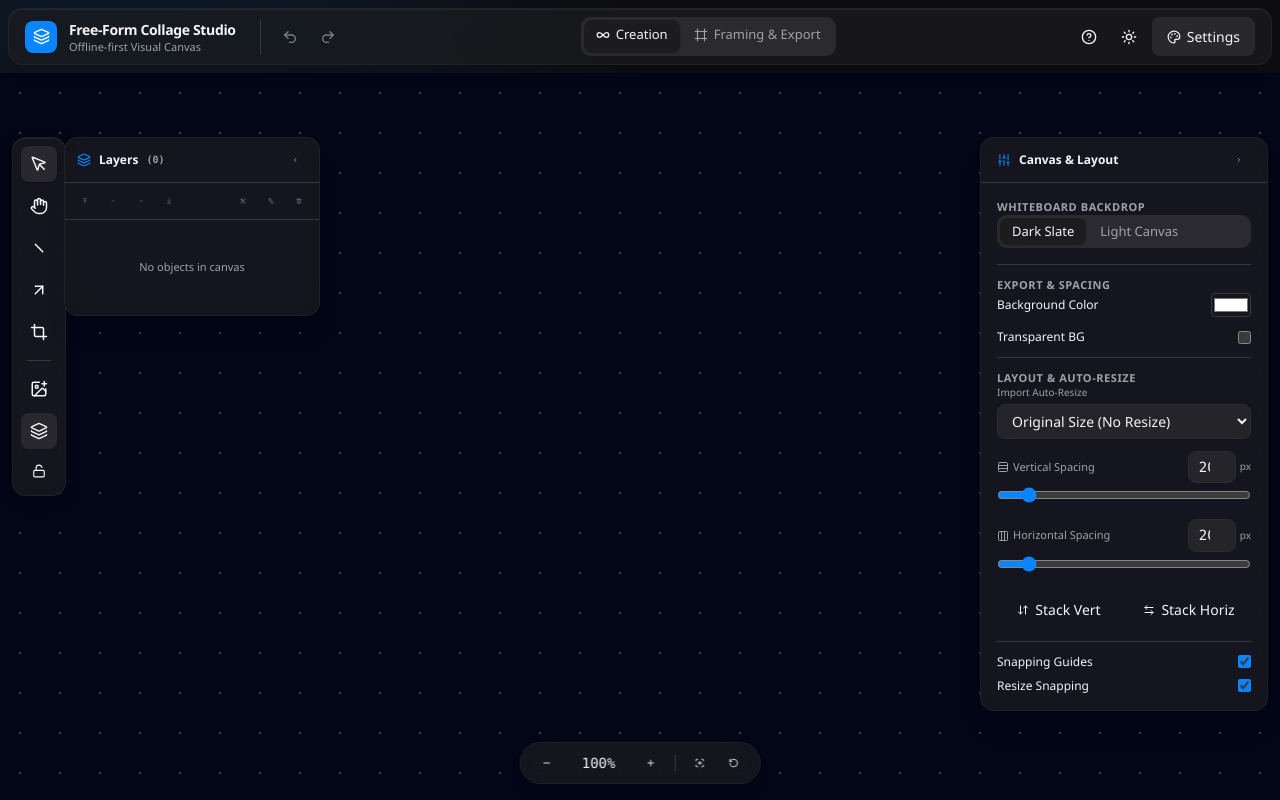
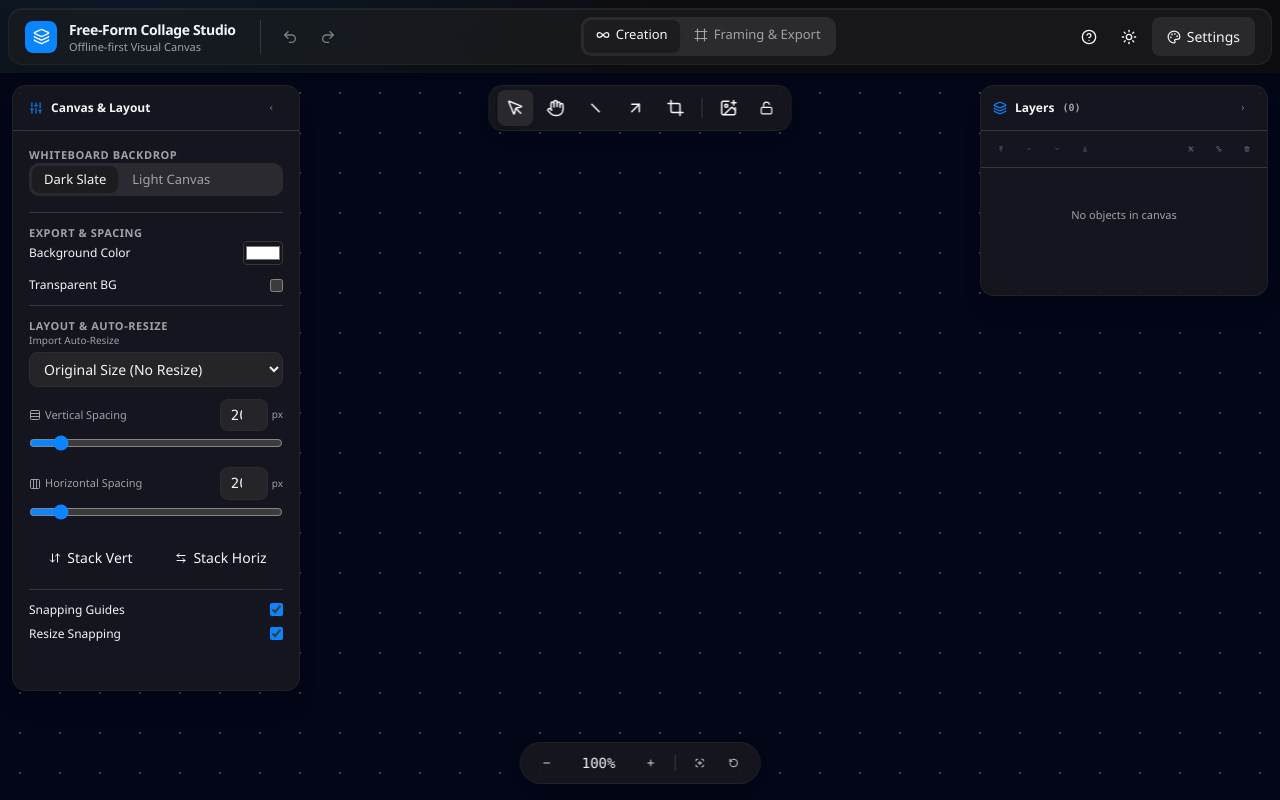
Before and after one commit to AshleyChrisanthus/free-form-collage-studio, a React (Vite) app: page / in a window 1280 px wide. Built offline with nearby package versions, Linux system fonts and the light colour scheme.

Commit message:
feat(ui): horizontal top tool ribbon, swap layers/inspector positions, and fix inspector flex scrolling

```diff
--- a/src/App.tsx
+++ b/src/App.tsx
@@ -39,19 +39,19 @@ export default function App() {
 
       {/* Main Studio Workspace Stage */}
       <main className="relative flex flex-1 overflow-hidden">
-        {/* Left Tool Rail */}
+        {/* Canvas & Layout / Properties Inspector (Left Panel) */}
+        <Inspector />
+
+        {/* Top Horizontal Tool Ribbon (Excalidraw style) */}
         <ToolRail />
-
-        {/* Collapsible Layers Panel */}
-        <LayersPanel />
 
         {/* Center 3-Layer Canvas Stage */}
         <Stage />
 
-        {/* Right Properties Inspector */}
-        <Inspector />
+        {/* Layers Panel (Right Panel) */}
+        <LayersPanel />
 
-        {/* Floating Zoom & Fit Toolbar */}
+        {/* Floating Zoom & Fit Toolbar (Bottom Center) */}
         <FloatingToolbar />
       </main>
 
--- a/src/components/layers/LayersPanel.tsx
+++ b/src/components/layers/LayersPanel.tsx
@@ -1,7 +1,7 @@
 import { useState } from 'react';
 import {
   Layers,
-  ChevronLeft,
+  ChevronRight,
   ArrowUpToLine,
   ArrowDownToLine,
   ChevronUp,
@@ -44,7 +44,7 @@ export function LayersPanel() {
     return (
       <button
         onClick={() => toggleLayers(true)}
-        className="glass absolute left-16 top-16 z-20 apple-btn apple-btn-icon shadow-md"
+        className="glass absolute right-3 top-3 z-20 apple-btn apple-btn-icon shadow-md"
         title="Open Layers Panel"
         aria-label="Open Layers Panel"
       >
@@ -101,11 +101,11 @@ export function LayersPanel() {
 
   return (
     <aside
-      className="glass absolute left-16 top-16 z-20 flex w-64 flex-col max-h-[calc(100vh-5.5rem)] overflow-hidden rounded-[var(--radius)] shadow-xl text-xs"
+      className="glass absolute right-3 top-3 z-20 flex w-72 flex-col max-h-[calc(100vh-2.5rem)] overflow-hidden rounded-[var(--radius)] shadow-xl text-xs"
       aria-label="Layers Panel"
     >
       {/* Header */}
-      <div className="flex items-center justify-between border-b border-[var(--border)] px-3 py-2.5">
+      <div className="flex items-center justify-between border-b border-[var(--border)] px-3 py-2.5 flex-shrink-0">
         <div className="flex items-center gap-2 font-semibold">
           <Layers size={14} className="text-accent" />
           <span>Layers</span>
@@ -117,12 +117,12 @@ export function LayersPanel() {
           title="Collapse Layers Panel"
           aria-label="Collapse Layers Panel"
         >
-          <ChevronLeft size={14} />
+          <ChevronRight size={14} />
         </button>
       </div>
 
       {/* Layer quick controls toolbar */}
-      <div className="flex items-center justify-between px-2 py-1.5 border-b border-[var(--border)] bg-surface-raised/40">
+      <div className="flex items-center justify-between px-2 py-1.5 border-b border-[var(--border)] bg-surface-raised/40 flex-shrink-0">
         <div className="flex items-center gap-1">
           <button
             onClick={() => bringToFront(selection)}
@@ -187,7 +187,7 @@ export function LayersPanel() {
       </div>
 
       {/* Layer rows list */}
-      <div className="overflow-y-auto p-2 space-y-0.5 flex-1">
+      <div className="overflow-y-auto p-2 space-y-0.5 flex-1 min-h-0 pb-10">
         {objects.length === 0 ? (
           <div className="py-8 text-center text-fg-muted text-[11px]">
             No objects in canvas
--- a/src/components/layout/Inspector.tsx
+++ b/src/components/layout/Inspector.tsx
@@ -63,11 +63,11 @@ export function Inspector() {
     return (
       <button
         onClick={() => toggleOpen(true)}
-        className="glass absolute right-3 top-16 z-20 apple-btn apple-btn-icon shadow-md"
-        title="Open Properties Inspector"
+        className="glass absolute left-3 top-3 z-20 apple-btn apple-btn-icon shadow-md"
+        title="Open Canvas & Layout / Properties"
         aria-label="Open Properties Inspector"
       >
-        <ChevronLeft size={16} />
+        <ChevronRight size={16} />
       </button>
     );
   }
@@ -76,11 +76,11 @@ export function Inspector() {
 
   return (
     <aside
-      className="glass absolute right-3 top-16 z-20 flex w-72 flex-col max-h-[calc(100vh-5.5rem)] overflow-hidden rounded-[var(--radius)] shadow-xl text-xs"
+      className="glass absolute left-3 top-3 z-20 flex w-72 flex-col max-h-[calc(100vh-2.5rem)] overflow-hidden rounded-[var(--radius)] shadow-xl text-xs"
       aria-label="Properties Inspector"
     >
       {/* Panel header */}
-      <div className="flex items-center justify-between border-b border-[var(--border)] px-4 py-2.5">
+      <div className="flex items-center justify-between border-b border-[var(--border)] px-4 py-2.5 flex-shrink-0">
         <div className="flex items-center gap-2 font-semibold">
           <Sliders size={14} className="text-accent" />
           <span>
@@ -99,11 +99,11 @@ export function Inspector() {
           title="Collapse Inspector"
           aria-label="Collapse Inspector"
         >
-          <ChevronRight size={14} />
+          <ChevronLeft size={14} />
         </button>
       </div>
 
-      <div className="overflow-y-auto p-4 space-y-4">
+      <div className="flex-1 min-h-0 overflow-y-auto p-4 space-y-4 overscroll-contain pb-12">
         {/* CASE 1: Single Object Selected */}
         {singleObject && (
           <>
--- a/src/components/layout/ToolRail.tsx
+++ b/src/components/layout/ToolRail.tsx
@@ -8,7 +8,6 @@ import {
   LockOpen,
   MousePointer,
   Minus,
-  Layers,
 } from 'lucide-react';
 import { useSceneStore } from '../../store/sceneStore';
 import type { ToolMode } from '../../types/scene';
@@ -19,8 +18,6 @@ export function ToolRail() {
   const tool = useSceneStore((state) => state.tool);
   const setToolMode = useSceneStore((state) => state.setToolMode);
   const setToolLocked = useSceneStore((state) => state.setToolLocked);
-  const layersOpen = useSceneStore((state) => state.ui.layersOpen);
-  const toggleLayers = useSceneStore((state) => state.toggleLayers);
 
   const tools: Array<{
     id: ToolMode;
@@ -70,7 +67,7 @@ export function ToolRail() {
 
   return (
     <aside
-      className="glass absolute left-3 top-16 z-20 flex flex-col items-center gap-1.5 rounded-[var(--radius)] p-2"
+      className="glass absolute top-3 left-1/2 -translate-x-1/2 z-20 flex flex-row items-center gap-1 rounded-[var(--radius)] px-2 py-1 shadow-lg"
       role="toolbar"
       aria-label="Tool Rail"
     >
@@ -93,7 +90,7 @@ export function ToolRail() {
         );
       })}
 
-      <div className="my-1 h-px w-6 bg-[var(--border)]" />
+      <div className="mx-1 h-5 w-px bg-[var(--border)]" />
 
       {/* Import File Button */}
       <button
@@ -104,19 +101,6 @@ export function ToolRail() {
         aria-label="Import Image"
       >
         <ImagePlus size={18} />
-      </button>
-
-      {/* Layers Panel Toggle Button */}
-      <button
-        type="button"
-        className={`apple-btn apple-btn-icon transition-all ${
-          layersOpen ? 'bg-accent/20 text-accent font-semibold' : 'apple-btn-ghost text-fg'
-        }`}
-        onClick={() => toggleLayers()}
-        title="Toggle Layers Panel"
-        aria-label="Toggle Layers Panel"
-      >
-        <Layers size={18} />
       </button>
 
       <input
```
Also changed, not shown: 1 other file (tests, documents, lock files or other folders).
